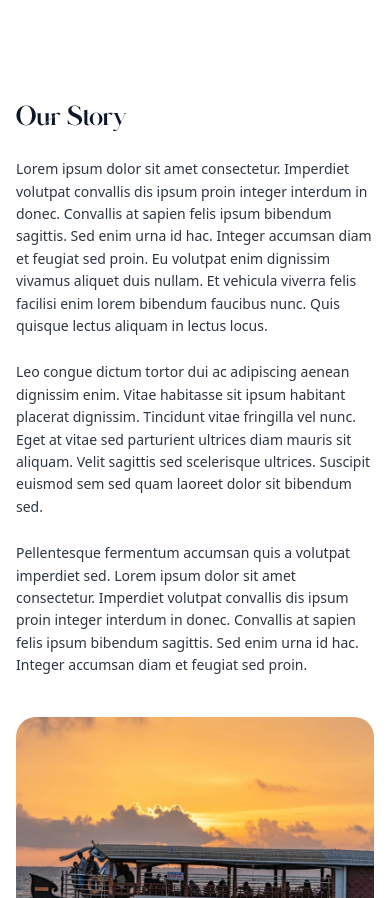
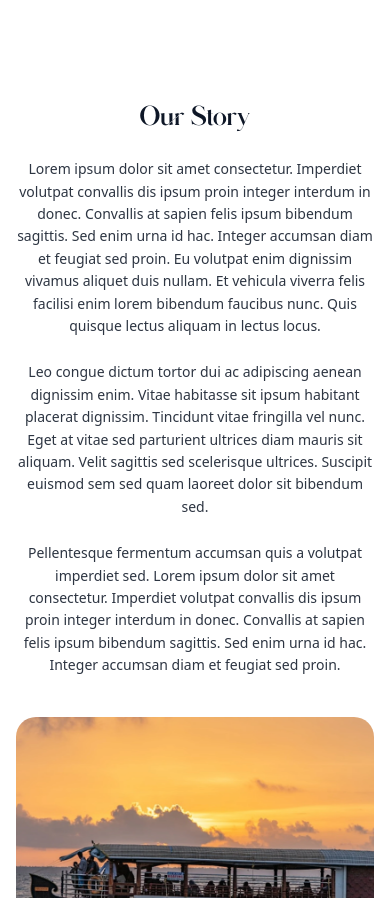
Before and after one commit to SumoodAmeen/Houseboat_frontend, a React (Vite) app: page /about-us in a window 390 px wide. Shown: the part 946-1844 px from the top of the page. Built offline with nearby package versions, Linux system fonts and the light colour scheme.

Commit message:
our story text mobile fixed

```diff
--- a/src/components/aboutus_page_components/OurStory.jsx
+++ b/src/components/aboutus_page_components/OurStory.jsx
@@ -7,21 +7,21 @@ const OurStory = () => {
             <div className="max-w-[1240px] mx-auto flex flex-col md:flex-row items-center gap-[40px] md:gap-[80px]">
                 {/* Text Content - Left on Desktop, Top on Mobile */}
                 <div className="w-full md:w-1/2 order-1 md:order-1">
-                    <h2 className="font-glitten text-[24px] md:text-[40px] text-[#0E1727] font-normal mb-6 md:mb-8">
+                    <h2 className="font-glitten text-[24px] md:text-[40px] text-[#0E1727] font-normal mb-6 md:mb-8 text-center md:text-left">
                         Our Story
                     </h2>
-                    <p className="text-[14px] md:text-[18px] text-[#2D3542] font-normal leading-[1.6] mb-6">
+                    <p className="text-[14px] md:text-[18px] text-[#2D3542] font-normal leading-[1.6] mb-6 text-center md:text-left">
                         Lorem ipsum dolor sit amet consectetur. Imperdiet volutpat convallis dis ipsum proin integer interdum in donec.
                         Convallis at sapien felis ipsum bibendum sagittis. Sed enim urna id hac. Integer accumsan diam et feugiat sed proin.
                         Eu volutpat enim dignissim vivamus aliquet duis nullam. Et vehicula viverra felis facilisi enim lorem bibendum faucibus nunc.
                         Quis quisque lectus aliquam in lectus locus.
                     </p>
-                    <p className="text-[14px] md:text-[18px] text-[#2D3542] font-normal leading-[1.6] mb-6">
+                    <p className="text-[14px] md:text-[18px] text-[#2D3542] font-normal leading-[1.6] mb-6 text-center md:text-left">
                         Leo congue dictum tortor dui ac adipiscing aenean dignissim enim. Vitae habitasse sit ipsum habitant placerat dignissim.
                         Tincidunt vitae fringilla vel nunc. Eget at vitae sed parturient ultrices diam mauris sit aliquam.
                         Velit sagittis sed scelerisque ultrices. Suscipit euismod sem sed quam laoreet dolor sit bibendum sed.
                     </p>
-                    <p className="text-[14px] md:text-[18px] text-[#2D3542] font-normal leading-[1.6]">
+                    <p className="text-[14px] md:text-[18px] text-[#2D3542] font-normal leading-[1.6] text-center md:text-left">
                         Pellentesque fermentum accumsan quis a volutpat imperdiet sed.
                         Lorem ipsum dolor sit amet consectetur. Imperdiet volutpat convallis dis ipsum proin integer interdum in donec.
                         Convallis at sapien felis ipsum bibendum sagittis. Sed enim urna id hac. Integer accumsan diam et feugiat sed proin.
```
